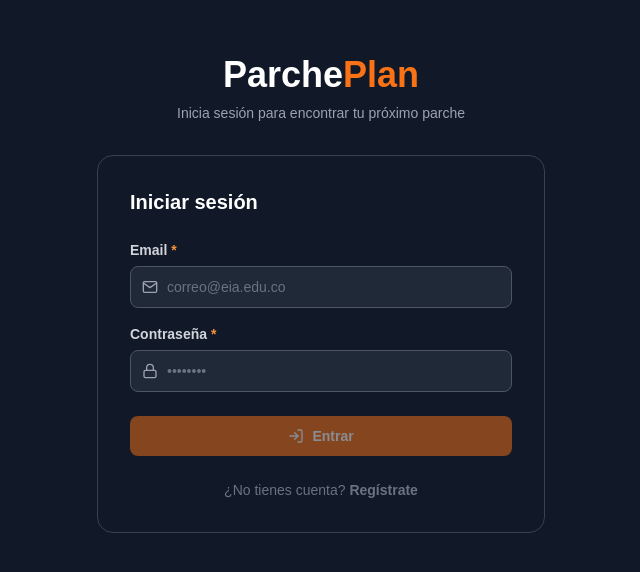
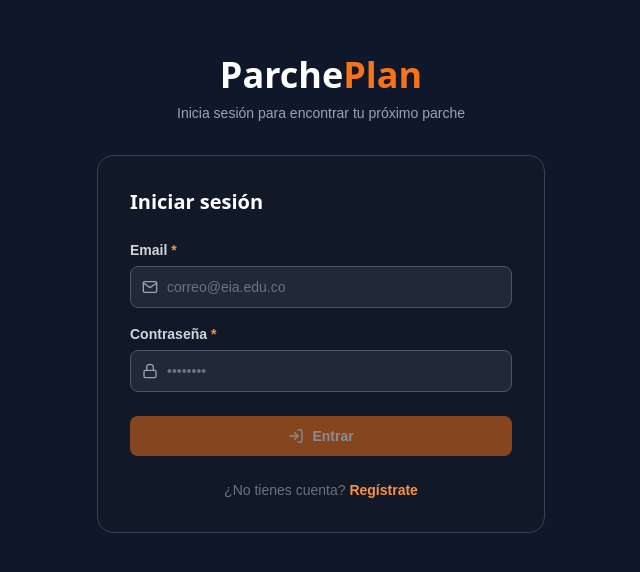
Before and after one commit to miguelgomezt/Ingenier-a-Web-Frontend-MGT, a React (Vite) app: page /login in a window 1280 px wide. Shown: the part 106-678 px from the top of the page, without its empty margins (319-959 px from the left). Built offline with nearby package versions, Linux system fonts and the light colour scheme.

Commit message:
Se hacen las correcciones pedidas para el archivo tailwind, unificamos el diseño

```diff
--- a/tailwind.config.js
+++ b/tailwind.config.js
@@ -4,14 +4,37 @@ export default {
     extend: {
       colors: {
         dark: {
-            600: '#374151', // gris oscuro
+          600: '#374151',
           700: '#1f2937',
           800: '#111827',
+          900: '#0f172a',
         },
         brand: {
-            500: '#f97316', // naranja (ajústalo si quieres)
+          300: '#fdba74',
+          400: '#fb923c',
+          500: '#f97316',
+        },
+        gray: {
+          400: '#9ca3af',
+          500: '#6b7280',
+          600: '#4b5563',
+          700: '#374151',
+          800: '#1f2937',
+          900: '#111827',
         }
       },
+      fontFamily: {
+        display: ['ui-sans-serif', 'system-ui', 'sans-serif'],
+        body: ['ui-sans-serif', 'system-ui', 'sans-serif'],
+      },
+      keyframes: {
+        fadeIn: { from: { opacity: 0 }, to: { opacity: 1 } },
+        slideUp: { from: { opacity: 0, transform: 'translateY(16px)' }, to: { opacity: 1, transform: 'translateY(0)' } },
+      },
+      animation: {
+        'fade-in': 'fadeIn 0.4s ease forwards',
+        'slide-up': 'slideUp 0.4s ease forwards',
+      }
     },
   },
   plugins: [],
```
Lines whose indentation alone changed are shown as unchanged.
